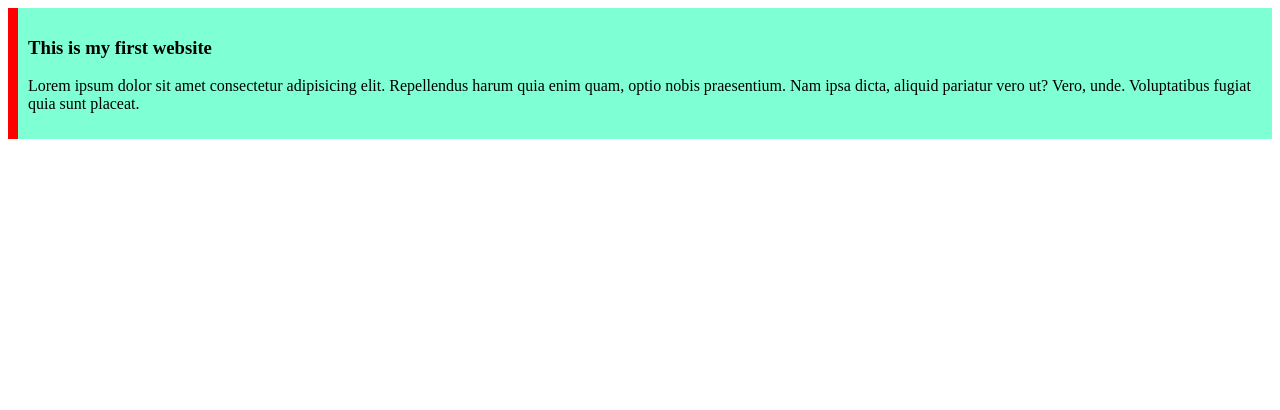
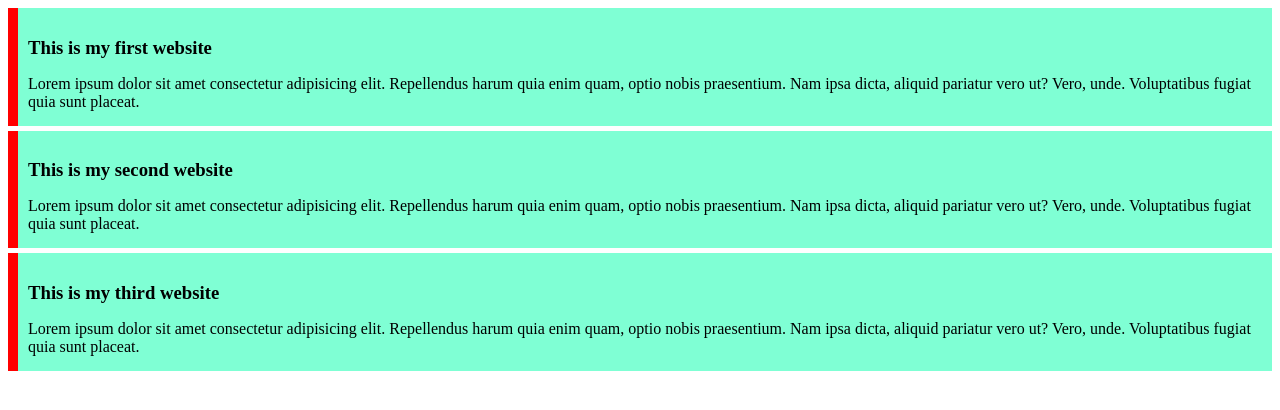
Before and after one commit to subroto123-web/my-simple-website, a plain HTML site: page index.html in a window 1280 px wide. Drawn offline with Linux system fonts and the light colour scheme.

Commit message:
added my second and third blog

```diff
--- a/index.html
+++ b/index.html
@@ -11,5 +11,13 @@
         <h3>This is my first website</h3>
         <p>Lorem ipsum dolor sit amet consectetur adipisicing elit. Repellendus harum quia enim quam, optio nobis praesentium. Nam ipsa dicta, aliquid pariatur vero ut? Vero, unde. Voluptatibus fugiat quia sunt placeat.</p>
     </div>
+    <div>
+        <h3>This is my second website</h3>
+        <p>Lorem ipsum dolor sit amet consectetur adipisicing elit. Repellendus harum quia enim quam, optio nobis praesentium. Nam ipsa dicta, aliquid pariatur vero ut? Vero, unde. Voluptatibus fugiat quia sunt placeat.</p>
+    </div>
+    <div>
+        <h3>This is my third website</h3>
+        <p>Lorem ipsum dolor sit amet consectetur adipisicing elit. Repellendus harum quia enim quam, optio nobis praesentium. Nam ipsa dicta, aliquid pariatur vero ut? Vero, unde. Voluptatibus fugiat quia sunt placeat.</p>
+    </div>
 </body>
 </html>
--- a/styles/blog.css
+++ b/styles/blog.css
@@ -1,2 +1,3 @@
 div{background-color: aquamarine;
 padding: 10px; border-left: 10px solid red;}
+*{margin-bottom: 5px;}
```
